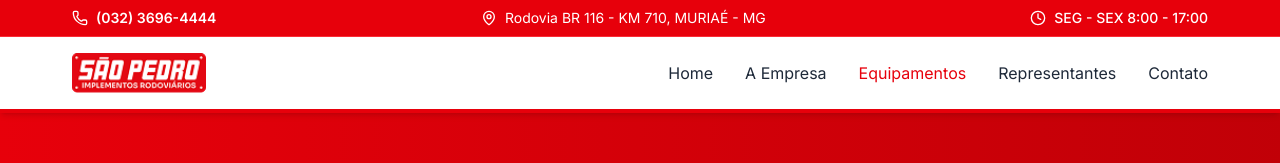
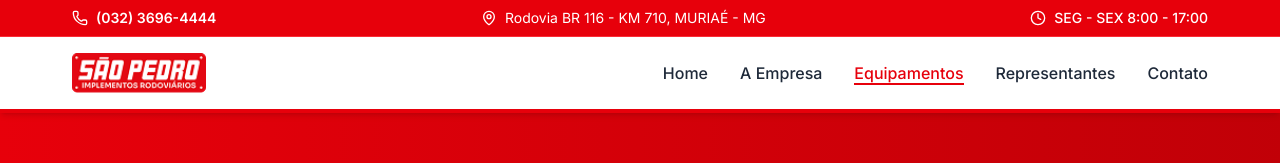
Before and after one commit to leticiasegurasse/site-sao-pedro, a React (Vite) app: page /equipamentos in a window 1280 px wide. Shown: the top 163 px of the page. Built offline with nearby package versions, Linux system fonts and the light colour scheme.

Commit message:
novo header mobile

```diff
--- a/src/components/Header.jsx
+++ b/src/components/Header.jsx
@@ -1,4 +1,4 @@
-import React, { useState } from 'react';
+import React, { useState, useEffect } from 'react';
 import { Link, useLocation } from 'react-router-dom';
 import { Menu, X, Phone, MapPin, Clock } from 'lucide-react';
 import Container from './Container';
@@ -12,106 +12,208 @@ const Header = () => {
     return location.pathname === path;
   };
 
+  // Fecha o menu quando a rota muda
+  useEffect(() => {
+    setIsMenuOpen(false);
+  }, [location.pathname]);
+
+  // Previne scroll quando menu está aberto
+  useEffect(() => {
+    if (isMenuOpen) {
+      document.body.style.overflow = 'hidden';
+    } else {
+      document.body.style.overflow = 'unset';
+    }
+
+    // Cleanup quando componente desmonta
+    return () => {
+      document.body.style.overflow = 'unset';
+    };
+  }, [isMenuOpen]);
+
+  // Fecha menu com ESC
+  useEffect(() => {
+    const handleKeyDown = (e) => {
+      if (e.key === 'Escape' && isMenuOpen) {
+        setIsMenuOpen(false);
+      }
+    };
+
+    document.addEventListener('keydown', handleKeyDown);
+    return () => document.removeEventListener('keydown', handleKeyDown);
+  }, [isMenuOpen]);
+
   return (
-    <header className="bg-white shadow-md fixed w-full top-0 z-999 border-b-4 border-red-600">
+    <header className="bg-white shadow-md fixed w-full top-0 z-50 border-b-4 border-red-600">
       {/* TopBar */}
       <TopBar />
 
       {/* Navegação Principal */}
-      <nav className="py-4">
+      <nav className="py-3 md:py-4">
         <Container>
           <div className="flex justify-between items-center">
-            <img src="/images/logo.png" alt="Logo" className="h-8 md:h-10" />
+            {/* Logo */}
+            <Link to="/" className="relative z-50">
+              <img
+                src="/images/logo.png"
+                alt="Logo"
+                className="h-7 sm:h-8 md:h-10 transition-all duration-200 hover:scale-105"
+              />
+            </Link>
 
             {/* Menu Desktop */}
-            <div className="hidden md:flex space-x-8">
+            <div className="hidden md:flex space-x-6 lg:space-x-8">
+              {[
+                { path: '/', label: 'Home' },
+                { path: '/empresa', label: 'A Empresa' },
+                { path: '/equipamentos', label: 'Equipamentos' },
+                { path: '/representantes', label: 'Representantes' },
+                { path: '/contato', label: 'Contato' }
+              ].map((item) => (
                 <Link
-                to="/"
-                className={`transition text-base lg:text-base ${isActive('/') ? 'text-red-600' : 'text-gray-800 hover:text-red-600'}`}
+                  key={item.path}
+                  to={item.path}
+                  className={`
+                    relative transition-all duration-300 text-sm lg:text-base font-medium
+                    ${isActive(item.path)
+                      ? 'text-red-600'
+                      : 'text-gray-800 hover:text-red-600'
+                    }
+                    after:absolute after:bottom-0 after:left-0 after:h-0.5 after:bg-red-600
+                    after:transition-all after:duration-300
+                    ${isActive(item.path)
+                      ? 'after:w-full'
+                      : 'after:w-0 hover:after:w-full'
+                    }
+                  `}
                 >
-                Home
+                  {item.label}
                 </Link>
-              <Link
-                to="/empresa"
-                className={`transition text-base lg:text-base ${isActive('/empresa') ? 'text-red-600' : 'text-gray-800 hover:text-red-600'}`}
-              >
-                A Empresa
-              </Link>
-              <Link
-                to="/equipamentos"
-                className={`transition text-base lg:text-base ${isActive('/equipamentos') ? 'text-red-600' : 'text-gray-800 hover:text-red-600'}`}
-              >
-                Equipamentos
-              </Link>
-              <Link
-                to="/representantes"
-                className={`transition text-base lg:text-base ${isActive('/representantes') ? 'text-red-600' : 'text-gray-800 hover:text-red-600'}`}
-              >
-                Representantes
-              </Link>
-              <Link
-                to="/contato"
-                className={`transition text-base lg:text-base ${isActive('/contato') ? 'text-red-600' : 'text-gray-800 hover:text-red-600'}`}
-              >
-                Contato
-              </Link>
+              ))}
             </div>
 
             {/* Botão Menu Mobile */}
             <button
-              className="md:hidden text-gray-800 hover:text-red-600 transition-colors"
+              className="md:hidden relative z-50 p-2 -mr-2 text-gray-800 hover:text-red-600 transition-colors"
               onClick={() => setIsMenuOpen(!isMenuOpen)}
+              aria-label={isMenuOpen ? 'Fechar menu' : 'Abrir menu'}
+              aria-expanded={isMenuOpen}
             >
-              {isMenuOpen ? <X size={24} /> : <Menu size={24} />}
+              <div className="relative w-6 h-6">
+                {/* Ícone Menu */}
+                <Menu
+                  size={24}
+                  className={`
+                    absolute inset-0 transition-all duration-300 transform
+                    ${isMenuOpen ? 'rotate-90 opacity-0 scale-75' : 'rotate-0 opacity-100 scale-100'}
+                  `}
+                />
+                {/* Ícone X */}
+                <X
+                  size={24}
+                  className={`
+                    absolute inset-0 transition-all duration-300 transform
+                    ${isMenuOpen ? 'rotate-0 opacity-100 scale-100' : '-rotate-90 opacity-0 scale-75'}
+                  `}
+                />
+              </div>
             </button>
           </div>
         </Container>
 
+        {/* Overlay Mobile */}
+        <div
+          className={`
+            md:hidden fixed inset-0 bg-black transition-opacity duration-300 z-998
+            ${isMenuOpen ? 'opacity-50 pointer-events-auto' : 'opacity-0 pointer-events-none'}
+          `}
+          onClick={() => setIsMenuOpen(false)}
+          aria-hidden="true"
+        />
+
         {/* Menu Mobile */}
-        {isMenuOpen && (
-          <div className="md:hidden absolute top-full left-0 right-0 bg-white shadow-lg border-t border-gray-200 animate-in slide-in-from-top duration-300">
-            <Container>
-              <div className="flex flex-col space-y-4 py-4">
+        <div
+          className={`
+            md:hidden fixed top-0 right-0 h-full w-80 max-w-[85vw] bg-white shadow-2xl z-999
+            transform transition-transform duration-300 ease-in-out
+            ${isMenuOpen ? 'translate-x-0' : 'translate-x-full'}
+          `}
+        >
+          {/* Header do Menu Mobile */}
+          <div className="flex items-center justify-between p-4 border-b border-gray-200 bg-red-600">
+
+            <span className="text-white font-semibold text-lg">Menu</span>
+          </div>
+
+          {/* Links do Menu Mobile */}
+          <nav className="pt-6 pb-8">
+            {[
+              { path: '/', label: 'Home', icon: '🏠' },
+              { path: '/empresa', label: 'A Empresa', icon: '🏢' },
+              { path: '/equipamentos', label: 'Equipamentos', icon: '🚛' },
+              { path: '/representantes', label: 'Representantes', icon: '📍' },
+              { path: '/contato', label: 'Contato', icon: '📞' }
+            ].map((item, index) => (
               <Link
-                  to="/"
-                  className={`transition py-2 text-base ${isActive('/') ? 'text-red-600' : 'text-gray-800 hover:text-red-600'}`}
+                key={item.path}
+                to={item.path}
+                className={`
+                  flex items-center px-6 py-4 text-base font-medium transition-all duration-200
+                  border-l-4 border-transparent
+                  ${isActive(item.path)
+                    ? 'text-red-600 bg-red-50 border-red-600'
+                    : 'text-gray-700 hover:text-red-600 hover:bg-gray-50 hover:border-red-300'
+                  }
+                `}
+                style={{
+                  animationDelay: isMenuOpen ? `${index * 50}ms` : '0ms'
+                }}
                 onClick={() => setIsMenuOpen(false)}
               >
-                  Home
+                <span className="mr-3 text-lg">{item.icon}</span>
+                {item.label}
+                {isActive(item.path) && (
+                  <div className="ml-auto w-2 h-2 bg-red-600 rounded-full animate-pulse" />
+                )}
               </Link>
-                <Link
-                  to="/empresa"
-                  className={`transition py-2 text-base ${isActive('/empresa') ? 'text-red-600' : 'text-gray-800 hover:text-red-600'}`}
-                  onClick={() => setIsMenuOpen(false)}
-                >
-                  A Empresa
-                </Link>
-                <Link
-                  to="/equipamentos"
-                  className={`transition py-2 text-base ${isActive('/equipamentos') ? 'text-red-600' : 'text-gray-800 hover:text-red-600'}`}
-                  onClick={() => setIsMenuOpen(false)}
-                >
-                  Equipamentos
-                </Link>
-                <Link
-                  to="/representantes"
-                  className={`transition py-2 text-base ${isActive('/representantes') ? 'text-red-600' : 'text-gray-800 hover:text-red-600'}`}
-                  onClick={() => setIsMenuOpen(false)}
-                >
-                  Representantes
-                </Link>
-                <Link
-                  to="/contato"
-                  className={`transition py-2 text-base ${isActive('/contato') ? 'text-red-600' : 'text-gray-800 hover:text-red-600'}`}
-                  onClick={() => setIsMenuOpen(false)}
-                >
-                  Contato
-                </Link>
+            ))}
+          </nav>
+
+          {/* Informações de Contato no Menu Mobile */}
+          <div className="absolute bottom-0 left-0 right-0 p-6 bg-gray-50 border-t border-gray-200">
+            <div className="text-center space-y-2">
+              <div className="flex items-center justify-center text-sm text-gray-600">
+                <Phone className="w-4 h-4 mr-2" />
+                <a href="tel:03236964444" className="hover:text-red-600 transition-colors">
+                  (032) 3696-4444
+                </a>
               </div>
-            </Container>
+              <div className="flex items-center justify-center text-xs text-gray-500">
+                <Clock className="w-3 h-3 mr-1" />
+                SEG - SEX 8:00 - 17:00
               </div>
-        )}
+            </div>
+          </div>
+        </div>
       </nav>
+
+      <style jsx>{`
+        @keyframes slideInFromRight {
+          from {
+            opacity: 0;
+            transform: translateX(20px);
+          }
+          to {
+            opacity: 1;
+            transform: translateX(0);
+          }
+        }
+
+        .md\\:hidden nav a {
+          animation: ${isMenuOpen ? 'slideInFromRight 0.3s ease-out forwards' : 'none'};
+          opacity: ${isMenuOpen ? '0' : '1'};
+        }
+      `}</style>
     </header>
   );
 };
```
Lines whose indentation alone changed are shown as unchanged.
